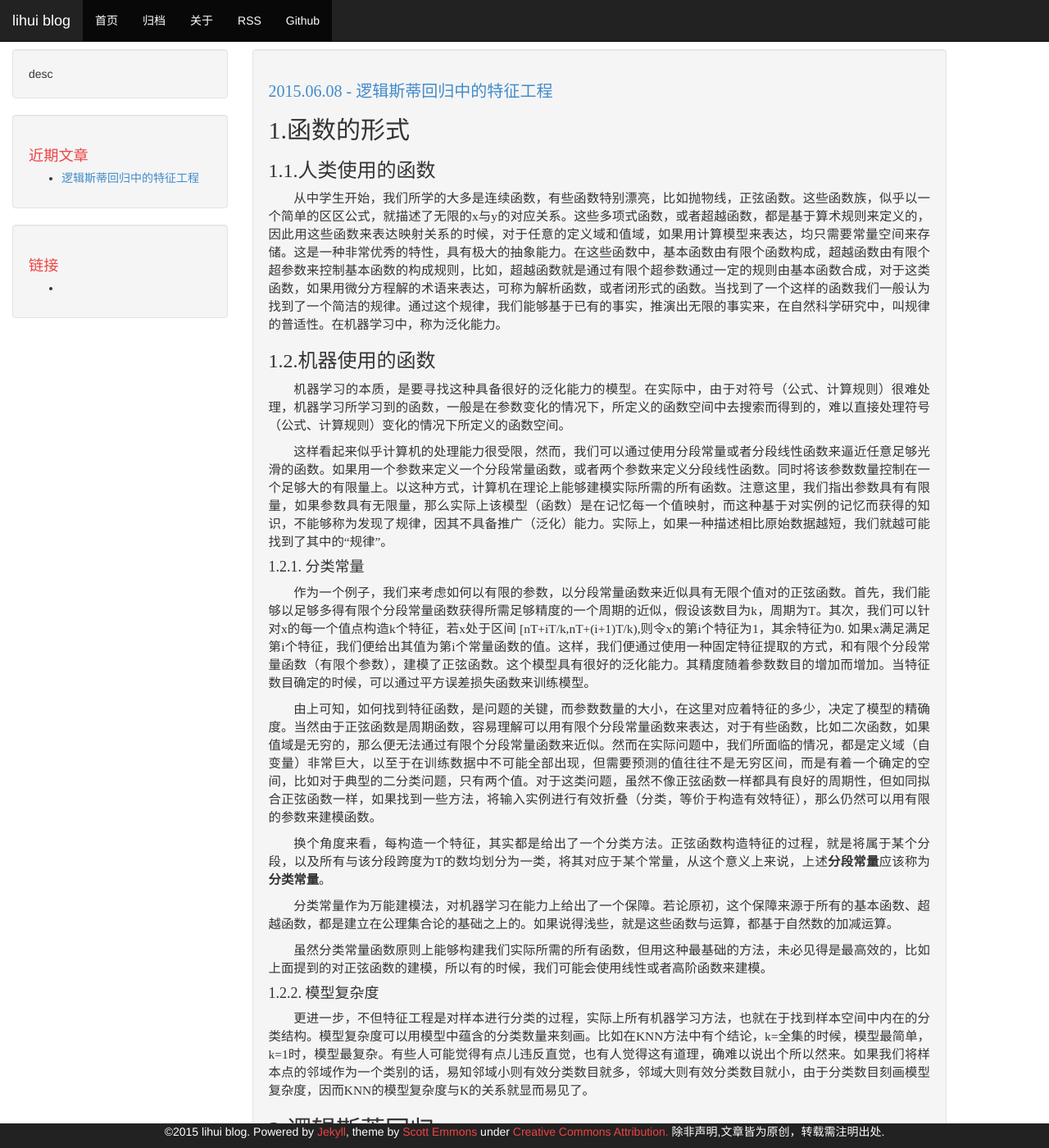
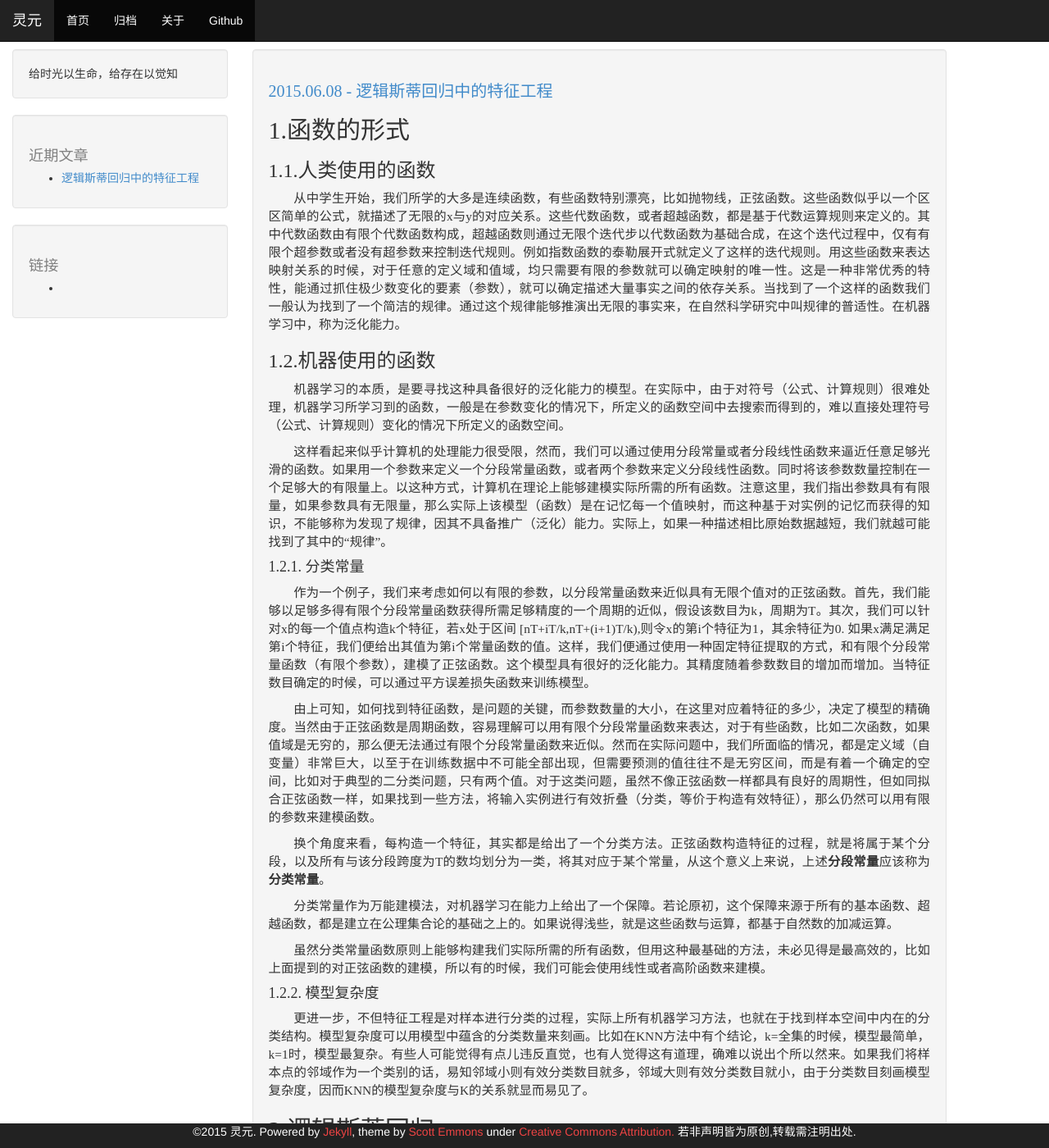
Before and after one commit to lihui/lihui.github.io, a Jekyll site: the page built from _posts/2015-6-8-logistic.md, in a window 1280 px wide and 1400 px high. Shown: the whole window at 82% size. Built offline with Jekyll 4.4.1, drawn with Linux system fonts in a browser that asks for light colours; Markdown is read by kramdown in place of the engine named in the settings; formulas are drawn with MathJax 3; some of the changed text lies outside the part shown.

Commit message:
logistic

```diff
--- a/_config.yml
+++ b/_config.yml
@@ -1,7 +1,7 @@
 # Jekyll configuration
 
-name: lihui blog
-description: desc
+name: 灵元
+description: 给时光以生命，给存在以觉知
 
 # url is currently only used only for the RSS feed in feed.xml
 url: http://lihui.github.io
--- a/_includes/footer.html
+++ b/_includes/footer.html
@@ -5,7 +5,7 @@
    &copy;{{ site.time | date: '%Y' }} {{ site.name }}. Powered by <a href="http://jekyllrb.com">Jekyll</a>, theme by <a href="https://github.com/scotte/jekyll-clean">Scott Emmons</a>
             under
             <a href="http://creativecommons.org/licenses/by/4.0/">Creative Commons Attribution.</a>
-           除非声明,文章皆为原创，转载需注明出处.
+           若非声明皆为原创,转载需注明出处.
      </p>
         </div>
     </div>
--- a/_includes/header.html
+++ b/_includes/header.html
@@ -35,7 +35,7 @@
                     <li class="active visible-xs-block"><a href="{{ site.baseurl }}/links.html">链接</a></li>
                     <li class="active"><a href="{{ site.baseurl }}/archive.html">归档</a></li>
                     <li class="active"><a href="{{ site.baseurl }}/about.html">关于</a></li>
-                    <li class="active"><a href="{{ site.baseurl }}/feed.xml">RSS</a></li>
+                    <!--li class="active"><a href="{{ site.baseurl }}/feed.xml">RSS</a></li-->
                     {% if site.github != '' %}
                     <li class="active"><a href="https://github.com/{{ site.github }}">Github</a></li>
                     {% endif %}
--- a/_posts/2015-6-8-logistic.md
+++ b/_posts/2015-6-8-logistic.md
@@ -11,7 +11,7 @@
 
 ###1.1.人类使用的函数
 
-从中学生开始，我们所学的大多是连续函数，有些函数特别漂亮，比如抛物线，正弦函数。这些函数族，似乎以一个简单的区区公式，就描述了无限的x与y的对应关系。这些多项式函数，或者超越函数，都是基于算术规则来定义的，因此用这些函数来表达映射关系的时候，对于任意的定义域和值域，如果用计算模型来表达，均只需要常量空间来存储。这是一种非常优秀的特性，具有极大的抽象能力。在这些函数中，基本函数由有限个函数构成，超越函数由有限个超参数来控制基本函数的构成规则，比如，超越函数就是通过有限个超参数通过一定的规则由基本函数合成，对于这类函数，如果用微分方程解的术语来表达，可称为解析函数，或者闭形式的函数。当找到了一个这样的函数我们一般认为找到了一个简洁的规律。通过这个规律，我们能够基于已有的事实，推演出无限的事实来，在自然科学研究中，叫规律的普适性。在机器学习中，称为泛化能力。
+从中学生开始，我们所学的大多是连续函数，有些函数特别漂亮，比如抛物线，正弦函数。这些函数似乎以一个区区简单的公式，就描述了无限的x与y的对应关系。这些代数函数，或者超越函数，都是基于代数运算规则来定义的。其中代数函数由有限个代数函数构成，超越函数则通过无限个迭代步以代数函数为基础合成，在这个迭代过程中，仅有有限个超参数或者没有超参数来控制迭代规则。例如指数函数的泰勒展开式就定义了这样的迭代规则。用这些函数来表达映射关系的时候，对于任意的定义域和值域，均只需要有限的参数就可以确定映射的唯一性。这是一种非常优秀的特性，能通过抓住极少数变化的要素（参数），就可以确定描述大量事实之间的依存关系。当找到了一个这样的函数我们一般认为找到了一个简洁的规律。通过这个规律能够推演出无限的事实来，在自然科学研究中叫规律的普适性。在机器学习中，称为泛化能力。
 
 ###1.2.机器使用的函数
 
@@ -65,7 +65,7 @@
 $p _ {k}$ ,对于第K+1个输入特征$x_ {k+1}$,若值为0，即特征不满足，则$p _ {k+1=p_k}$,概率值不变。当特征满足的时候，$p _ {k+1}$与$p _ k$相比，$\sigma$函数中的线性和部分，仅仅是增加了$\lambda _ {k+1}$，其意义是当我们观察到样例符合某种特征时，为正例的概率在原有的基础之上进行一定调整。若其他特征均为0，那么$\sigma(\lambda_ {k+1})$就等于正例的概率，换句话是说，满足特征$k+1$的样本集合$S_ {k+1}$中减去其他特征所定义的集合,设为
 $ \hat{S} _ {k+1}$,平均有$ |\hat{S} _ {k+1}| \sigma(\lambda _ {k+1})$个正例。
 <div align='center'><img  src='/media/class-logistic.png' alt=""><br><label>图1：特征分类</label></div><br/>
-在图1中，$x_i,x_j,x_k$三个椭圆分别代表三个特征为1时的分类。当逻辑斯蒂回归模型中只加入一个特征比如$x_i$时，那么图中$x_i$对应的完整椭圆中正例的概率等于模型训练所得的$\lambda$值。而当模型中加入多个特征时，$x_i$训练所得的$\lambda_i$只表绿色部分所涵盖的正例的概率（百分比）。
+在图1中，$x_i,x_j,x_k$三个椭圆分别代表三个特征为1时的分类。当逻辑斯蒂回归模型中只加入一个特征比如$x_i$时，训练所得的参数为$\lambda_i$，那么图中$x_i$对应的完整椭圆中正例的概率等于$\sigma(\lambda_i)$。而当模型中加入多个特征时，$x_i$训练所得的$\lambda_i$只对应绿色部分所涵盖的正例的概率（百分比）。
 
 
 ####2.2. 连续特征
--- a/about.html
+++ b/about.html
@@ -3,6 +3,5 @@
 ---
 
 <div class="well">
-    <h1>About me</h1>
-    <p>Hello, I am me.</p>
+    <div class='contact'></div>
 </div>
--- a/css/theme.css
+++ b/css/theme.css
@@ -16,7 +16,7 @@
 }
 
 .sidebar h1 {
-    color: #ee4444;
+    color: gray;
     font-size: 1.3em;
 }
 
@@ -67,7 +67,7 @@
 }
 
 .well h1 {
-    color: #ee4444;
+    color: gray;
     font-size: 1.3em;
 }
 
@@ -85,3 +85,9 @@
             background: inherit;
             border: inherit;
 }
+.contact{
+    width: 30em;
+    height: 6em;
+    background-image: url(/media/about.png);
+    background-repeat: no-repeat;
+}
```
Also changed, not shown: media/about.png (added), 1 other file.
